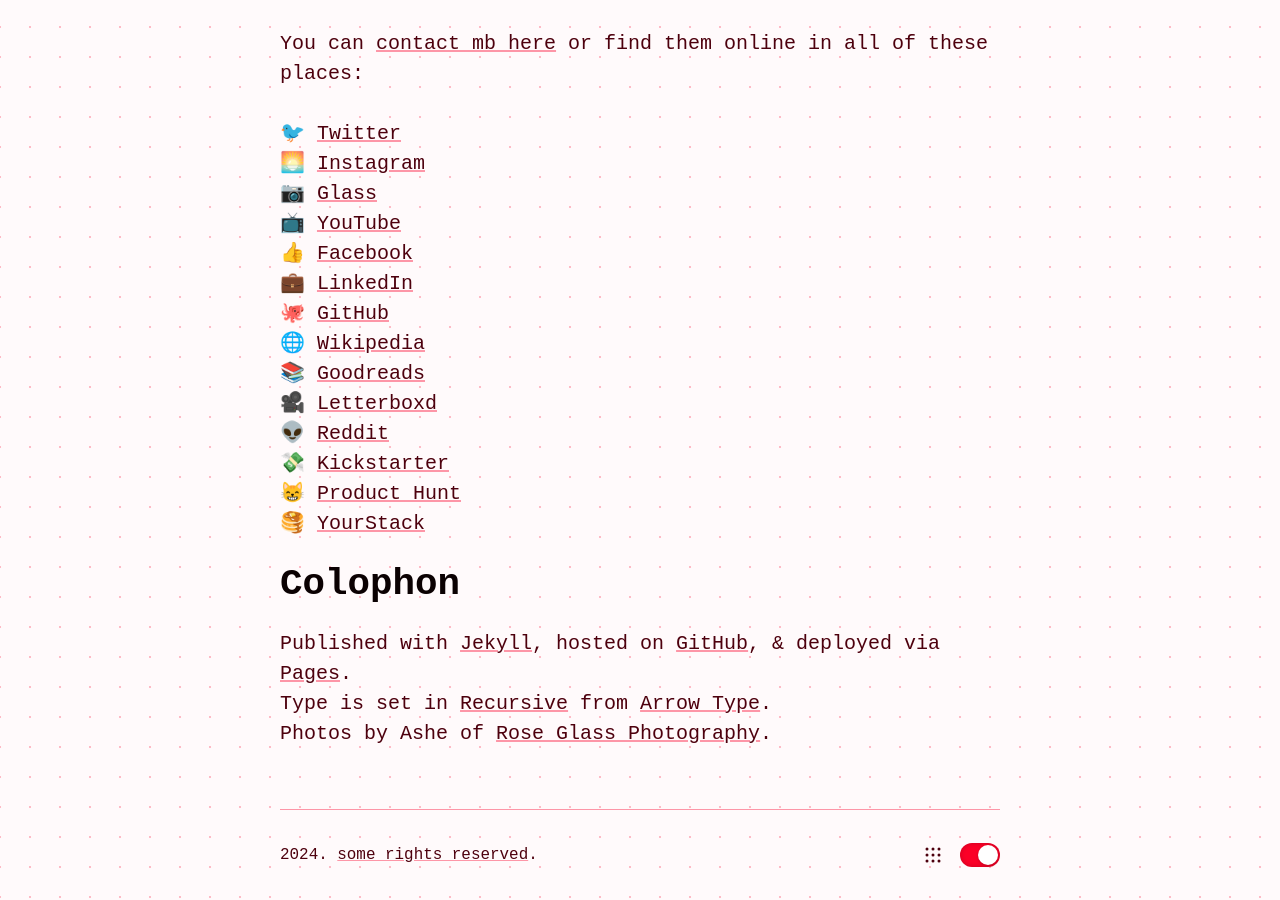
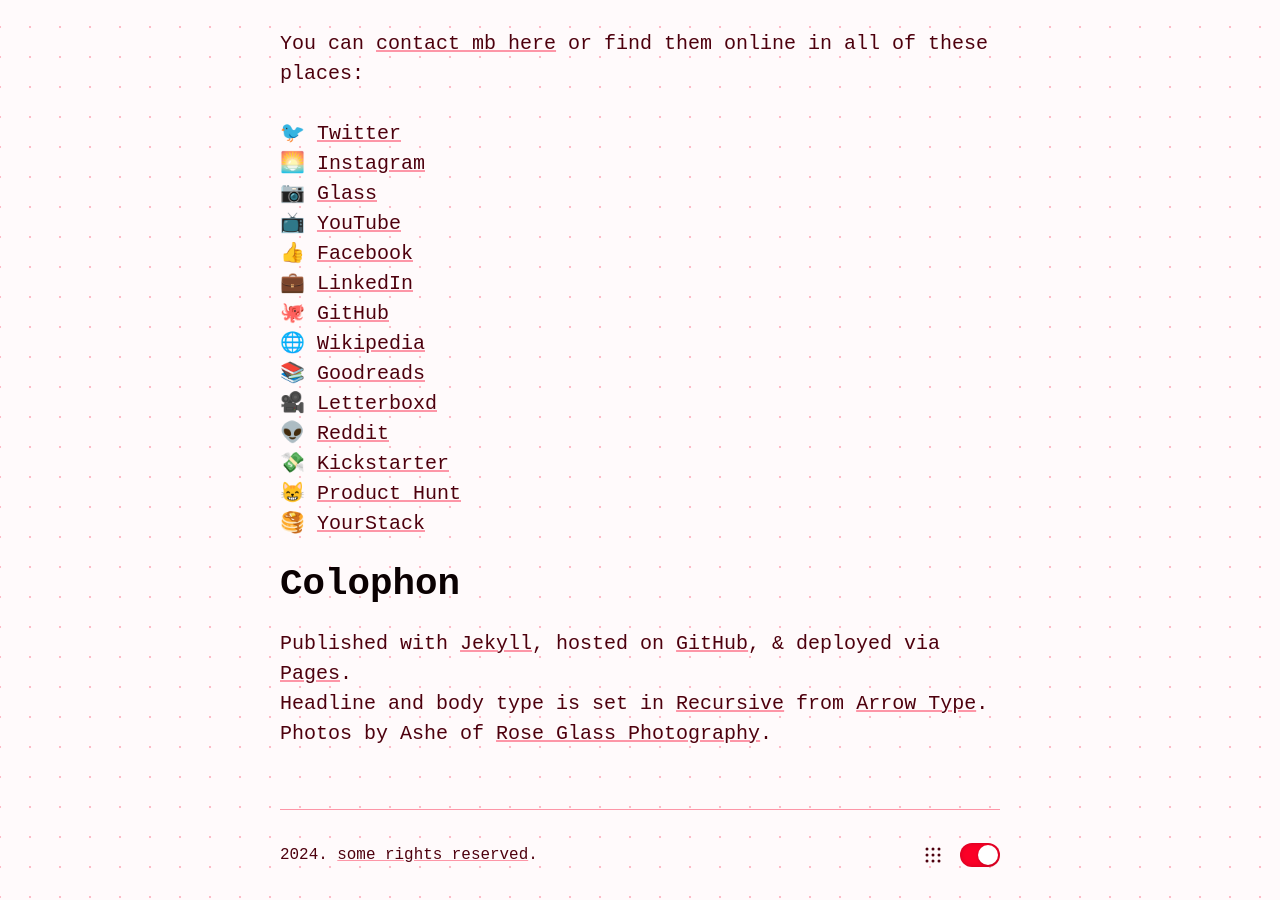
Before and after one commit to mbbischoff/website, a Jekyll site: the page built from about.markdown, in a window 1280 px wide and 900 px high, scrolled down 3573 px. Built offline with Jekyll 4.4.1, drawn with Linux system fonts in a browser that asks for light colours; some web fonts are replaced; comment, search, counter and statistics services are not loaded; a style sheet for code colours, icons or effects is not loaded.

Commit message:
Longer second line

```diff
--- a/about.markdown
+++ b/about.markdown
@@ -60,5 +60,5 @@
 ## Colophon
 
 Published with [Jekyll](https://jekyllrb.com), hosted on [GitHub](https://github.com/mattbischoff/matthewbischoff.com), & deployed via [Pages](https://pages.github.com).
-Type is set in [Recursive](https://www.recursive.design/) from [Arrow Type](https://www.arrowtype.com/).
+Headline and body type is set in [Recursive](https://www.recursive.design/) from [Arrow Type](https://www.arrowtype.com/).
 Photos by Ashe of [Rose Glass Photography](https://www.roseglass.pictures).
```
